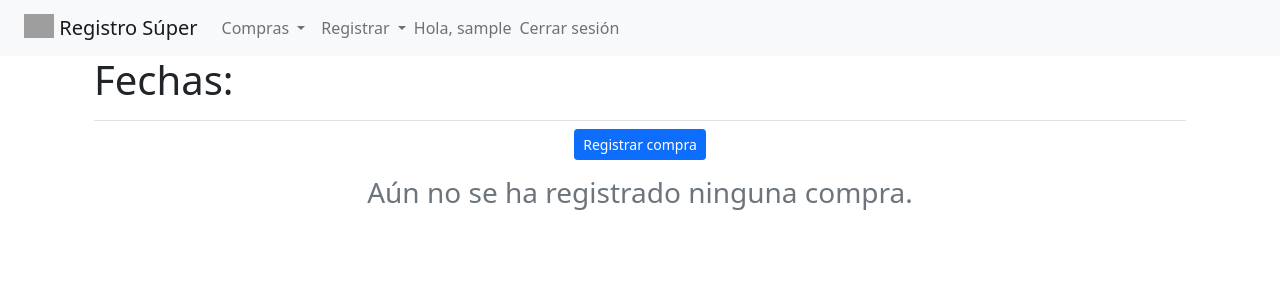
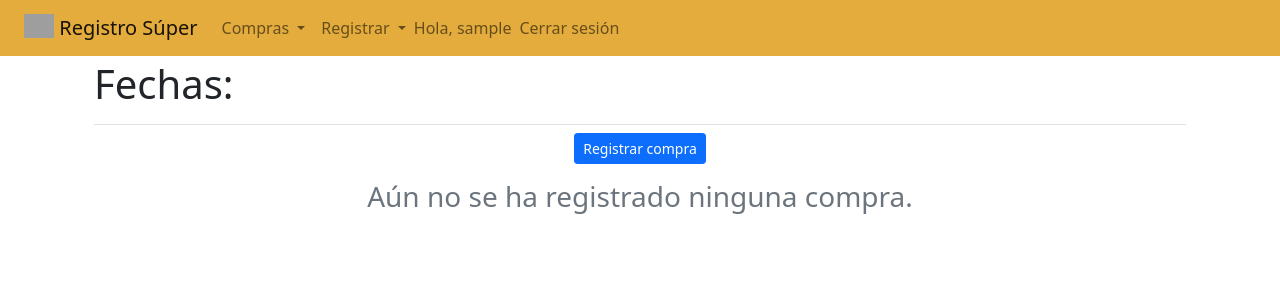
Before and after one commit to LuisMtzGarcia/Grocery_Shopping_Registry, a Django app: page /dates/ in a window 1280 px wide. Shown: the top 300 px of the page. Run offline with Django 4.2, Linux system fonts and the light colour scheme; the visitor is signed in with stand-in values (Sample User, id 1); data that the repository does not hold is empty; some libraries are stand-ins or nearby versions; grey boxes are pictures that could not be loaded.

Commit message:
Changed color of navbar, fixed it to the top and included margin on top in base html.

```diff
--- a/shopping_registry/templates/shopping_registry/base.html
+++ b/shopping_registry/templates/shopping_registry/base.html
@@ -19,7 +19,8 @@
 
 </head>
 <body>
-    <nav class="navbar navbar-expand-lg navbar-light bg-light">
+    <nav class="navbar navbar-expand-lg navbar-light fixed-top"
+        style="background-color: #e3ac3c;">
         <div class="container-fluid">
             <a href="{% url 'shopping_registry:index' %}" class="navbar-brand">
                 <img src="https://i.imgur.com/LiV0Dlk.png" alt="" width="30" height="24"
@@ -119,7 +120,7 @@
     </nav>
 
     <main role="main" class="container">
-        <div class="pb-2 mb-2 border-bottom">
+        <div class="pb-2 mb-2 border-bottom" style="padding-top: 60px;">
             {% block page_header %}
             {% endblock page_header %}
         </div>
```
